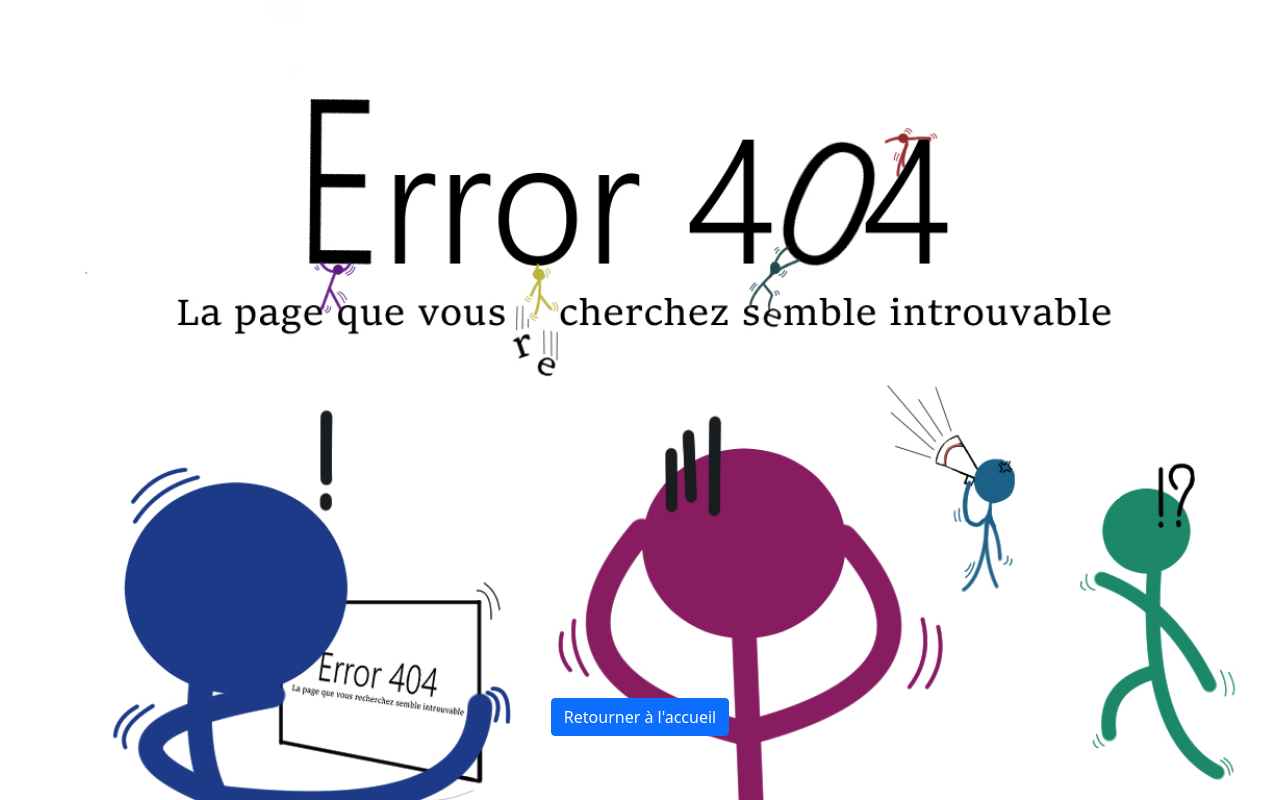
After one commit to rharkor/second-tour, a Flask app: template stack/website/secondtour_website/website/templates/404.html in a window 1280 px wide. The commit adds this page. Run offline with Flask 2, Linux system fonts and the light colour scheme; the template is opened without the code that fills it, so the values that code supplies are empty; parts of the project's set-up code (start-up, migrations or seed data) failed here and were passed over.

Commit message:
Add 404 and correct a bug

```diff
--- a/stack/api/secondtour_api_v2/routes/advanced_routes.js
+++ b/stack/api/secondtour_api_v2/routes/advanced_routes.js
@@ -292,7 +292,7 @@ router.route('/deleteall').delete(async (req, res) => {
     let a_result = await db
       .query(`DELETE FROM ${table['Tables_in_secondtour']};`)
       .catch(e => {
-        res.status(500).send(e)
+        console.log(e)
       })
     result.push(a_result)
   })
--- a/stack/website/secondtour_website/website/static/main.css
+++ b/stack/website/secondtour_website/website/static/main.css
@@ -19,7 +19,7 @@ body {
 }
 
 footer {
-  position: fixed;
+  position: absolute;
   bottom: 0;
   left: 0;
   width: 100%;
--- /dev/null
+++ b/stack/website/secondtour_website/website/templates/404.html
@@ -0,0 +1,49 @@
+<!DOCTYPE html>
+<html lang="en">
+<head>
+    <meta charset="UTF-8">
+    <meta http-equiv="X-UA-Compatible" content="IE=edge">
+    <meta name="viewport" content="width=device-width, initial-scale=1.0">
+
+    <link
+      href="https://cdn.jsdelivr.net/npm/bootstrap@5.1.3/dist/css/bootstrap.min.css"
+      rel="stylesheet"
+      integrity="sha384-1BmE4kWBq78iYhFldvKuhfTAU6auU8tT94WrHftjDbrCEXSU1oBoqyl2QvZ6jIW3"
+      crossorigin="anonymous"
+    />
+    <title>Erreur</title>
+
+</head>
+<body>
+    <img src="{{url_for('static', filename='img/error_404.png')}}"/>
+    <div class="center">
+        <a class="btn btn-primary" href="{{url_for('main_routes.index')}}">
+            Retourner à l'accueil
+        </a>
+    </div>
+    <style>
+        body, html {
+            height: 100%;
+            margin: 0;
+        }
+        img {
+            width: 100%;
+            height: 100%;
+            object-fit: cover;
+        }
+        .center {
+            display: flex;
+            justify-content: center;
+            align-items: flex-end;
+            width: 100%;
+            height: 100%;
+            top: 0;
+            left: 0;
+            position: absolute;
+        }
+        a{
+            margin-bottom: 4rem;
+        }
+    </style>
+</body>
+</html>
--- a/stack/website/secondtour_website/website/templates/admin/salles.html
+++ b/stack/website/secondtour_website/website/templates/admin/salles.html
@@ -133,6 +133,7 @@
                                                                     a_prof.id_professeur %}
                                                                     {% if creneau.id_matiere == liste_matiere.id_matiere
                                                                     %}
+                                                                    {% if creneau.id_salle == a_prof.salle %}
                                                                     <tr class="not-null">
                                                                         {% for candidat in all_candidats %}
                                                                         {% if candidat.id_candidat ==
@@ -171,6 +172,7 @@
                                                                             {{creneau.fin.strftime("%H:%M")}}</td>
                                                                         <td scope="row"></td>
                                                                     </tr>
+                                                                    {% endif %}
                                                                     {% endif %}
                                                                     {% endif %}
                                                                     {% endfor %}
```
Also changed, not shown: stack/website/secondtour_website/website/function/main_database.py (+18 -8 lines), stack/website/secondtour_website/website/main_website.py (+7 -1 lines), stack/website/secondtour_website/website/routes/professeur_routes.py (+32 -16 lines), stack/website/secondtour_website/website/static/img/error_404.png (added).
